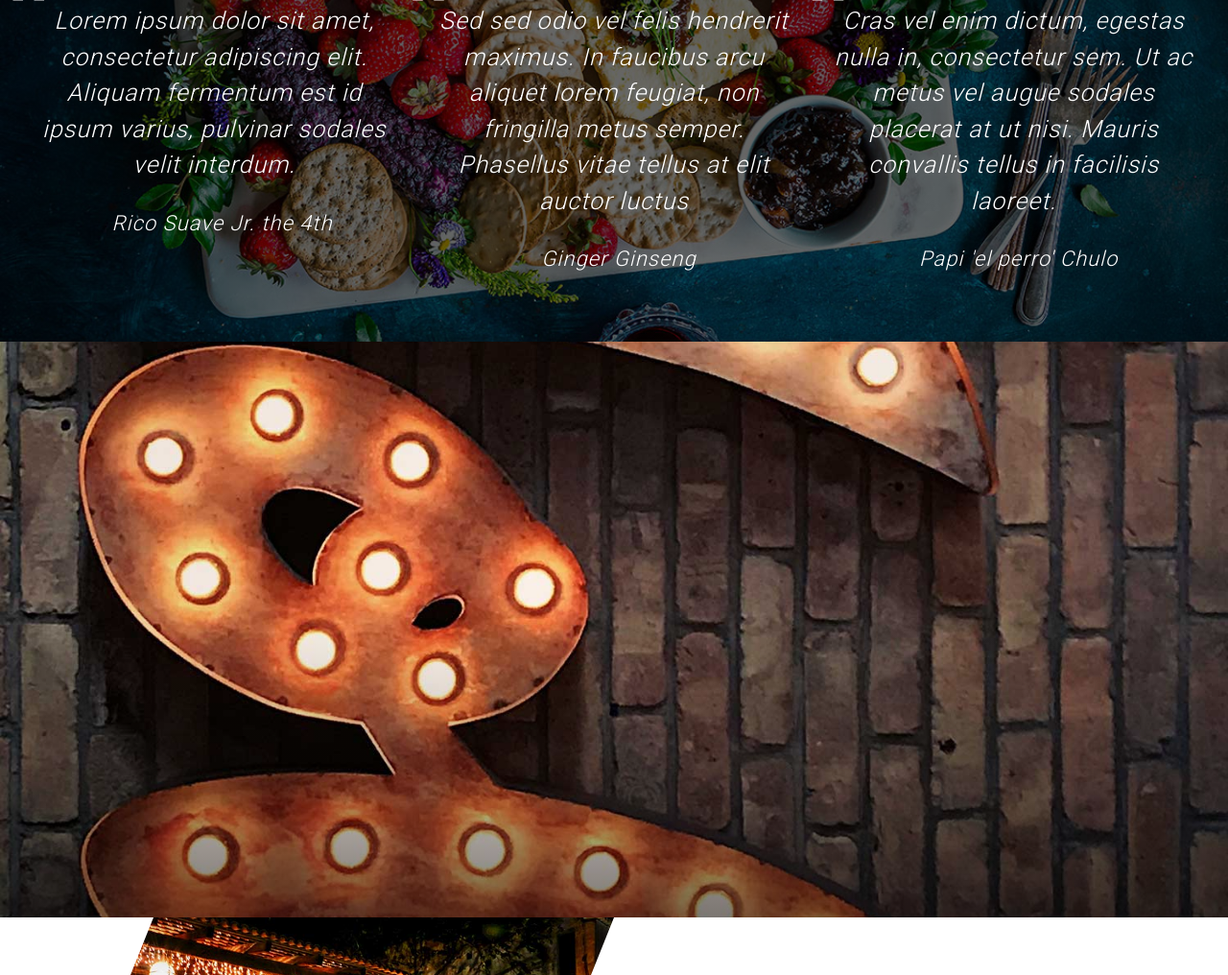
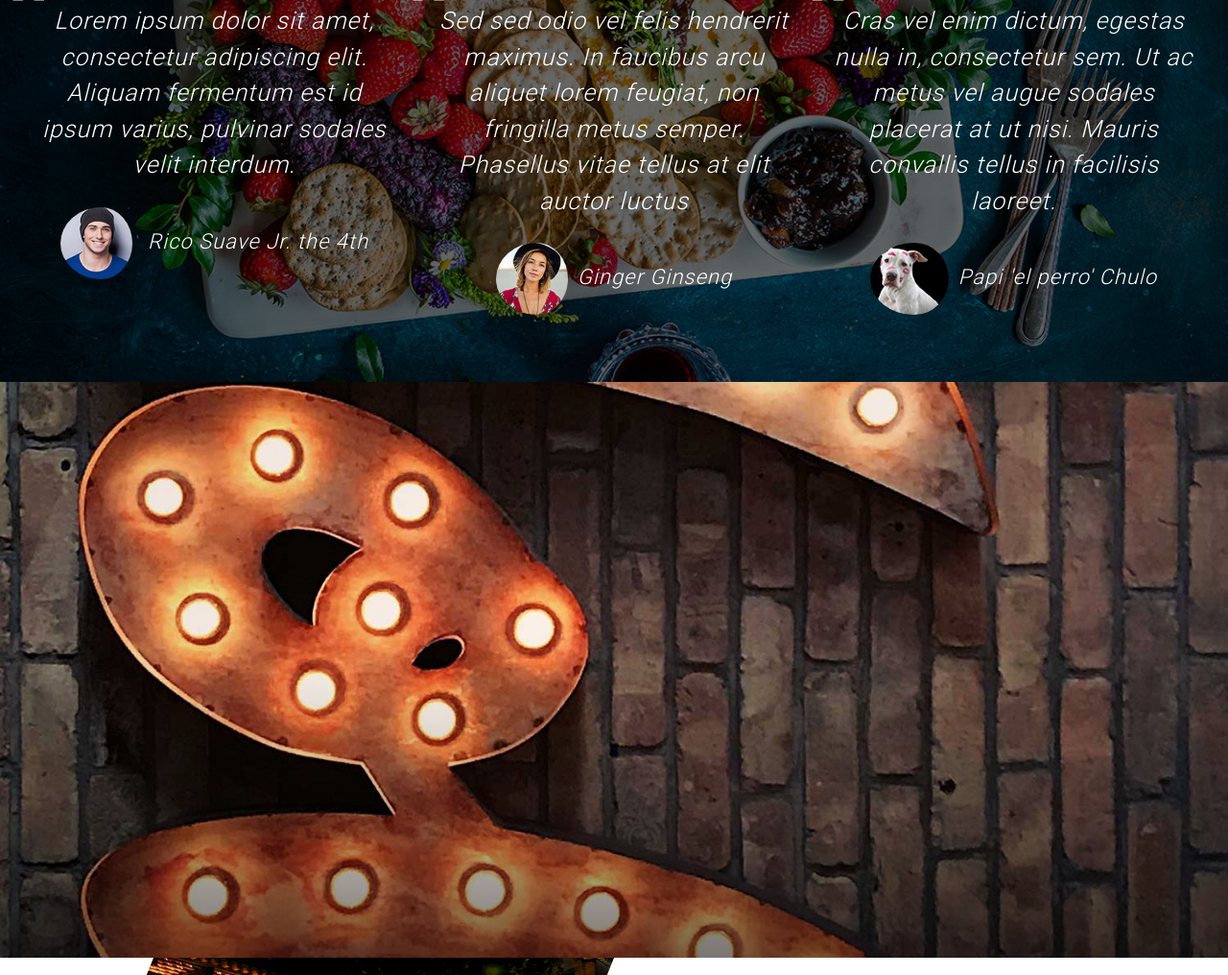
Before and after one commit to MunchkinSoftworks/Le-Jardin, a plain HTML site: page index.html in a window 1280 px wide. Shown: the part 6510-7526 px from the top of the page at 96% size. Drawn offline with Linux system fonts and the light colour scheme; the site is published under a folder, as on GitHub Pages, so addresses that start at the root find nothing.

Commit message:
Add files via upload

```diff
--- a/index.html
+++ b/index.html
@@ -180,15 +180,15 @@
                 <blockquote class="testimonials--text">
                     Lorem ipsum dolor sit amet, consectetur adipiscing elit.
                     Aliquam fermentum est id ipsum varius, pulvinar sodales velit interdum.
-                    <cite> <img src="/img/common-img/testimonial-guy.jpg" alt=""> Rico Suave Jr. the 4th</cite>
+                    <cite> <img src="img/common-img/testimonial-guy.jpg" alt=""> Rico Suave Jr. the 4th</cite>
                 </blockquote>
                 <blockquote class="testimonials--text">
                     Sed sed odio vel felis hendrerit maximus. In faucibus arcu aliquet lorem feugiat, non fringilla metus semper. Phasellus vitae tellus at elit auctor luctus
-                    <cite><img src="/img/common-img/testimonial-girl.jpg" alt="">Ginger Ginseng</cite>
+                    <cite><img src="img/common-img/testimonial-girl.jpg" alt="">Ginger Ginseng</cite>
                 </blockquote>
                 <blockquote class="testimonials--text">
                     Cras vel enim dictum, egestas nulla in, consectetur sem. Ut ac metus vel augue sodales placerat at ut nisi. Mauris convallis tellus in facilisis laoreet.
-                    <cite><img src="/img/common-img/testimonial-dog.jpg" alt="">Papi 'el perro' Chulo</cite>
+                    <cite><img src="img/common-img/testimonial-dog.jpg" alt="">Papi 'el perro' Chulo</cite>
                 </blockquote>
             </div>
         </div>
@@ -281,8 +281,8 @@
         <p>Roboto / Comfortaa / Pacifico -- <i>from fonts.google.com </i></p>
     </div>
     <link rel="stylesheet" type="text/css" href="css/styles.css"> <!-- Prevent FOUC at cost of slightly longer load time (few ms)-->
-    <script src="/js/sweet-scroll.min.js"></script>
-    <script src="/js/scrollreveal.min.js"></script>
+    <script src="js/sweet-scroll.min.js"></script>
+    <script src="js/scrollreveal.min.js"></script>
     <script src="js/index.js"></script>
     <noscript>
         <style>
```
